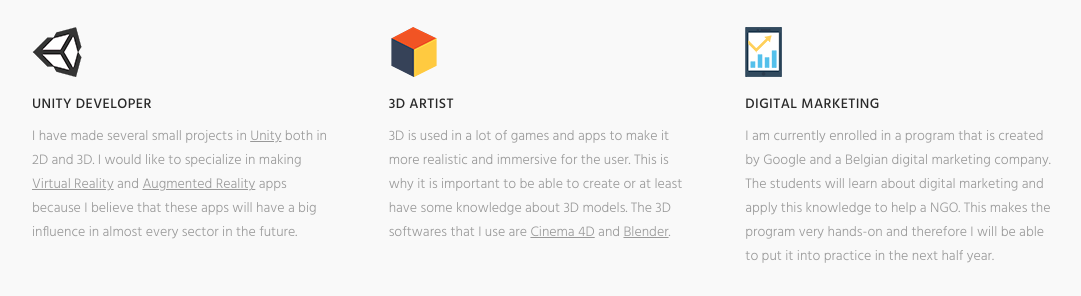
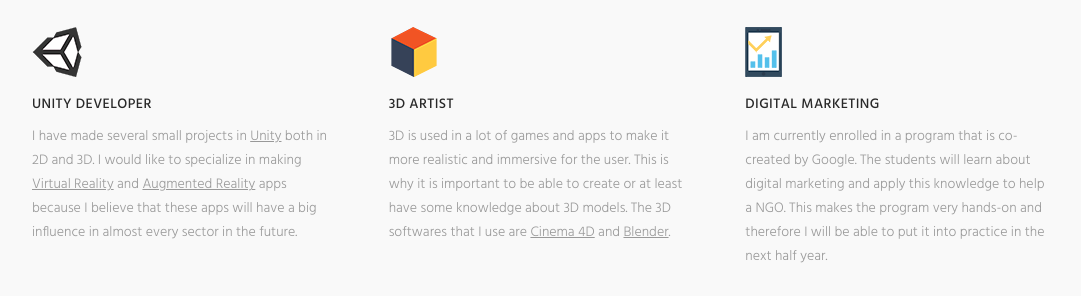
Before and after one commit to cindyho97/portfolio, a plain HTML site: page index.html in a window 1280 px wide. Shown: the part 1594-1890 px from the top of the page, without its empty margins (98-1179 px from the left). Drawn offline with Linux system fonts and the light colour scheme; files whose address does not match are found by name; a web font is replaced by a local one.

Commit message:
Update digital marketing text

```diff
--- a/index.html
+++ b/index.html
@@ -138,7 +138,7 @@
 							<div class="service-item animated">
 								<div class="circle"><img src="images/icons/marketing.png"></div>
 								<div class="name">Digital Marketing</div>
-								<p>I am currently enrolled in a program that is created by Google and a Belgian digital marketing company. The students will learn about digital marketing and apply this knowledge to help a NGO. This makes the program very hands-on and therefore I will be able to put it into practice in the next half year.</p>
+								<p>I am currently enrolled in a program that is co-created by Google. The students will learn about digital marketing and apply this knowledge to help a NGO. This makes the program very hands-on and therefore I will be able to put it into practice in the next half year.</p>
 							</div>
 						</div>
 						<div class="col col-m-12 col-t-6 col-d-4">
```
